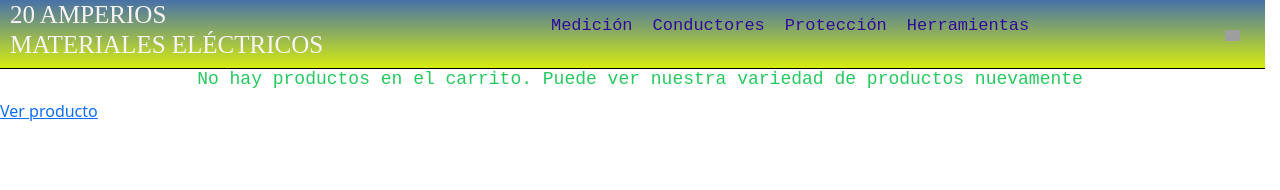
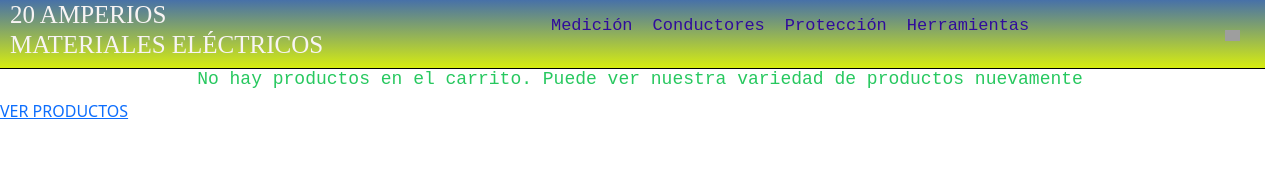
Before and after one commit to Veronica084/CreateTuLanding-Coronel, a React (Vite) app: page /cart in a window 1280 px wide. Shown: the top 190 px of the page. Built offline with nearby package versions, Linux system fonts and the light colour scheme; grey boxes are pictures that could not be loaded.

Commit message:
amperios-voltios

```diff
--- a/src/componentes/Cart/Cart.jsx
+++ b/src/componentes/Cart/Cart.jsx
@@ -13,7 +13,7 @@
         return(
             <>
             <h2 className="tamaño1">No hay productos en el carrito. Puede ver nuestra variedad de productos nuevamente</h2>
-            <Link to="/">Ver producto</Link>
+            <Link to="/">VER PRODUCTOS</Link>
 
 
 
```
